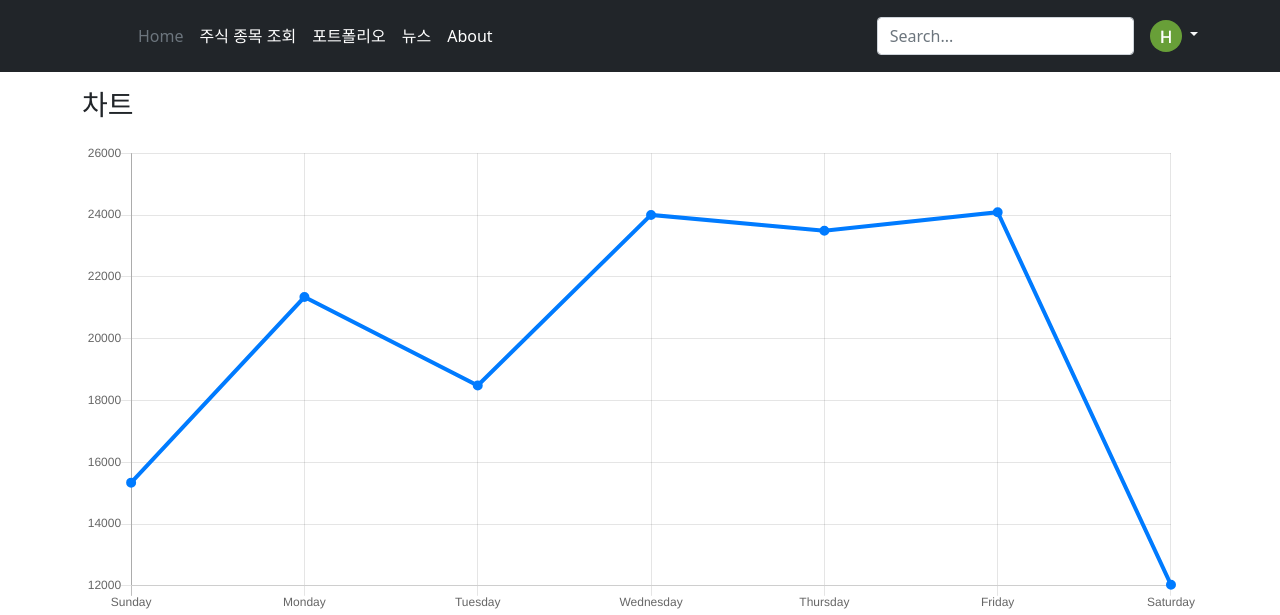
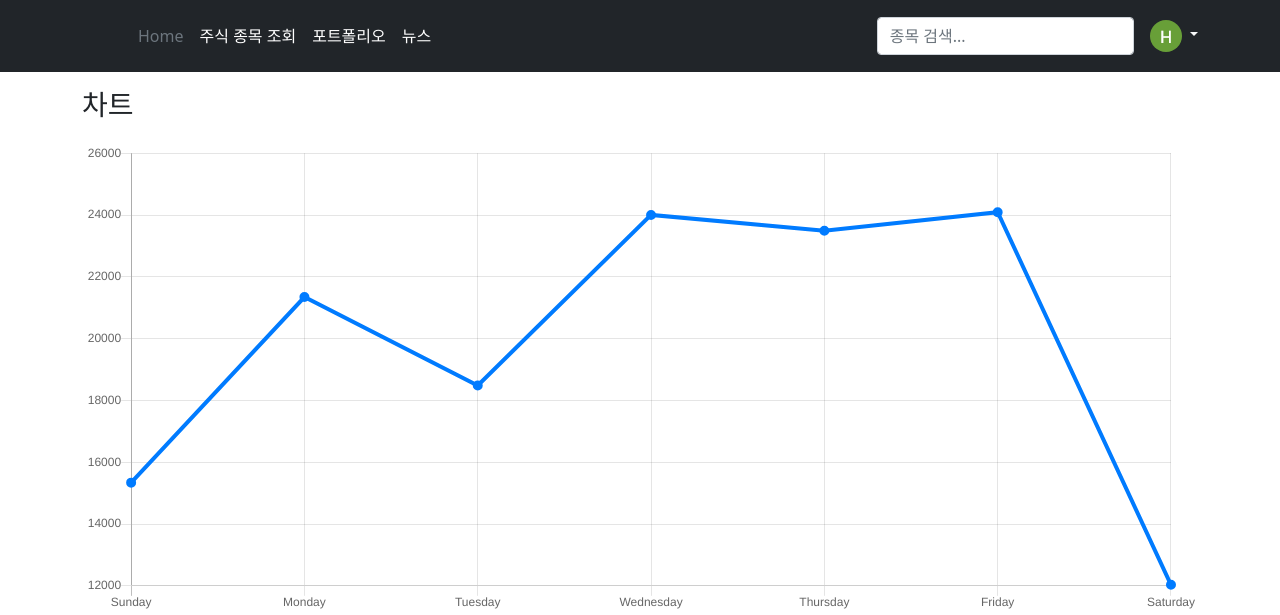
Before and after one commit to AI-stock-team-project/aistock-main-web, a Django app: page / in a window 1280 px wide. Shown: the top 615 px of the page. Run offline with Django 3.2, Linux system fonts and the light colour scheme.

Commit message:
layout 수정.

```diff
--- a/templates/layouts/default.html
+++ b/templates/layouts/default.html
@@ -27,11 +27,10 @@
 					<li><a href="#" class="nav-link px-2 text-white">주식 종목 조회</a></li>
 					<li><a href="#" class="nav-link px-2 text-white">포트폴리오</a></li>
 					<li><a href="#" class="nav-link px-2 text-white">뉴스</a></li>
-					<li><a href="#" class="nav-link px-2 text-white">About</a></li>
 				</ul>
 
 				<form class="col-12 col-lg-auto mb-3 mb-lg-0 me-lg-3">
-					<input type="search" class="form-control form-control-dark" placeholder="Search..."
+					<input type="search" class="form-control form-control-dark" placeholder="종목 검색..."
 						aria-label="Search">
 				</form>
 
```
